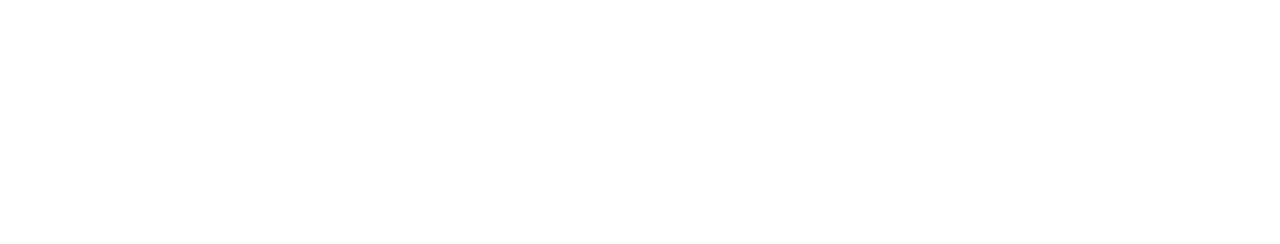
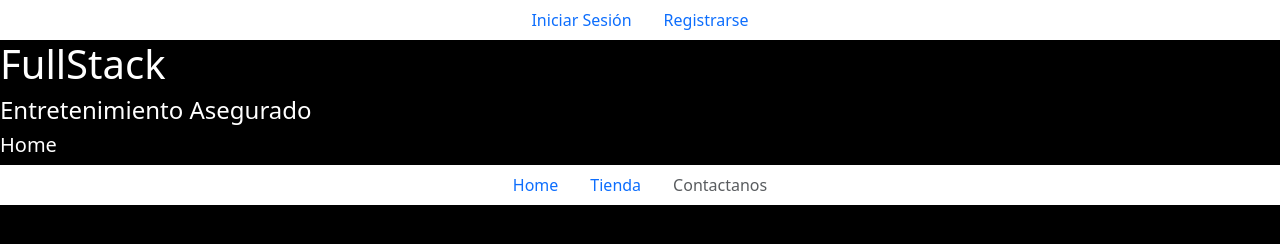
Before and after one commit to TomiB8/TP-HTML-CSS, a plain HTML site: page registro.html in a window 1280 px wide. Drawn offline with nearby package versions, Linux system fonts and the light colour scheme.

Commit message:
Se agregaron Nav en todos los HTML

```diff
--- a/index.html
+++ b/index.html
@@ -9,13 +9,15 @@
     <meta name="viewport" content="width=device-width, initial-scale=1, maximum-scale=1">
     <link rel="shortcut icon" href="Imagenes/icon.png">
     <title>FullStack - Videojuegos -</title>
-    <link rel="stylesheet" href="stylehome.css">
-    <!-- link de Bootstrap -->
+    <!-- Link de CSS Index -->
+    <link rel="stylesheet" href="style.css">
+    <!-- Link de Bootstrap -->
     <link href="https://cdn.jsdelivr.net/npm/bootstrap@5.3.2/dist/css/bootstrap.min.css" rel="stylesheet" integrity="sha384-T3c6CoIi6uLrA9TneNEoa7RxnatzjcDSCmG1MXxSR1GAsXEV/Dwwykc2MPK8M2HN" crossorigin="anonymous">
 </head>
-<body>
+<body class="cuerpo">
 <header>
-    <!--Iniciar Sesión // Registrarse-->
+<!--Iniciar Sesión // Registrarse-->
+<nav class="inireg">
     <ul class="nav justify-content-center">
         <li class="nav-item">
             <a class="nav-link" href="inisecion.html">Iniciar Sesión</a>
@@ -24,26 +26,28 @@
             <a class="nav-link" href="registro.html">Registrarse</a>
         </li>
     </ul>
-    <hr>
-    <!--Logo // Nombre empresa-->
-    <h1>FullStack</h1>
-    <hr>
-    <nav class="navbar bg-dark border-bottom border-body" data-bs-theme="dark">
-    <!-- Navbar content -->
-    </nav>
-
-    <nav class="navbar bg-primary" data-bs-theme="dark">
-    <!-- Navbar content -->
-    </nav>
-
-    <nav class="navbar" style="background-color: #e3f2fd;">
-    <!-- Navbar content -->
+</nav>
+<!--Logo // Nombre empresa-->
+    <div class="logo">
+        <h1>FullStack</h1>
+        <h4>Entretenimiento Asegurado</h4>
+        <h5>Home</h5>
+    </div>
+<!-- Navegador Home + Tienda + Contactanos -->
+    <nav class="navhome">
+        <ul class="nav justify-content-center">
+            <li class="nav-item">
+                <a class="nav-link" href="index.html">Home</a>
+            </li>
+            <li class="nav-item">
+                <a class="nav-link" href="tienda.html">Tienda</a>
+            </li>
+            <li class="nav-item">
+                <a class="nav-link disabled" aria-disabled="true">Contactanos</a>
+            </li>
+        </ul>
     </nav>
 </header>
-
-
-
-
 <!--
 
     * Tratar de hacer una calesita con 2 o 3 ofertas
@@ -53,10 +57,6 @@
     *Juego del mes (02)
 
 -->
-
-
-
-
 
 <!-- <footer>
 
--- a/registro.html
+++ b/registro.html
@@ -0,0 +1,73 @@
+<!DOCTYPE html>
+<html lang="en">
+<head>
+    <meta charset="UTF-8">
+    <meta name="viewport" content="width=device-width, initial-scale=1.0">
+    <meta name="description" content="Venta de consolas y videojuegos originales en Argentina, PS5, XBOX ONE X, PS4, PS3, XBOX ONE, PS VR, Switch, Gadgets, Playstation, Xbox, Nintendo. Envíos a todo el país. FullStack, Satisfacción para impacientes.">
+    <meta name="keywords" content="fullstack, full, stack, market, psvr, plastation vr, vr, realidad virtual, pc, gaming, games, gamers, video juegos, videojuegos, video games, videogames, argentina, arg, ar, ps4 argentina, play 4 argentina, funko, nerf, playstation argentina, playstation 4 argentina, precios, ofertas, super ofertas, xbox, xbox one, 3ds, nintendo, consolas, switch, venta, preventas, gadgets, electronica, tablets, kindle, relojes, drones, merchandising, coleccionables, figuras, apple, ipad, cdmarket, pc armadas, pc gamers, pc de escritorio, homeoffice">
+    <meta name="author" content="Cristian Argel, Tomas Besson, Fabio Colman y Ezequiel Ercegovich">
+    <meta name="viewport" content="width=device-width, initial-scale=1, maximum-scale=1">
+    <link rel="shortcut icon" href="Imagenes/icon.png">
+    <title>FullStack - Videojuegos -</title>
+    <!-- Link de CSS Index -->
+    <link rel="stylesheet" href="style.css">
+    <!-- Link de Bootstrap -->
+    <link href="https://cdn.jsdelivr.net/npm/bootstrap@5.3.2/dist/css/bootstrap.min.css" rel="stylesheet" integrity="sha384-T3c6CoIi6uLrA9TneNEoa7RxnatzjcDSCmG1MXxSR1GAsXEV/Dwwykc2MPK8M2HN" crossorigin="anonymous">
+</head>
+<body class="cuerpo">
+<header>
+<!--Iniciar Sesión // Registrarse-->
+<nav class="inireg">
+    <ul class="nav justify-content-center">
+        <li class="nav-item">
+            <a class="nav-link" href="inisecion.html">Iniciar Sesión</a>
+        </li>
+        <li class="nav-item">
+            <a class="nav-link" href="registro.html">Registrarse</a>
+        </li>
+    </ul>
+</nav>
+<!--Logo // Nombre empresa-->
+    <div class="logo">
+        <h1>FullStack</h1>
+        <h4>Entretenimiento Asegurado</h4>
+        <h5>Home</h5>
+    </div>
+<!-- Navegador Home + Tienda + Contactanos -->
+    <nav class="navhome">
+        <ul class="nav justify-content-center">
+            <li class="nav-item">
+                <a class="nav-link" href="index.html">Home</a>
+            </li>
+            <li class="nav-item">
+                <a class="nav-link" href="tienda.html">Tienda</a>
+            </li>
+            <li class="nav-item">
+                <a class="nav-link disabled" aria-disabled="true">Contactanos</a>
+            </li>
+        </ul>
+    </nav>
+</header>
+<!--
+
+    * Tratar de hacer una calesita con 2 o 3 ofertas
+
+    * Promo de cuotas si interés
+
+    *Juego del mes (02)
+
+-->
+
+<!-- <footer>
+
+    * Derechos de autor
+    * Redes sociales
+    * Contactanos
+    * Mapa de Google
+
+</footer> -->
+
+<!-- JS Bootstrap -->
+<script src="https://cdn.jsdelivr.net/npm/bootstrap@5.3.2/dist/js/bootstrap.bundle.min.js" integrity="sha384-C6RzsynM9kWDrMNeT87bh95OGNyZPhcTNXj1NW7RuBCsyN/o0jlpcV8Qyq46cDfL" crossorigin="anonymous"></script>
+</body>
+</html>
--- a/style.css
+++ b/style.css
@@ -0,0 +1,21 @@
+
+.cuerpo{/* Body */
+    background-color: black;
+}
+.inireg{ /* Navegador Inicio Sesion + Registro */
+background-color: white;
+}
+.logo{ /* Barra Logo + Nombre de la empresa */
+color: white;
+border: 0 none;
+box-shadow: none;
+height: auto;
+margin: 0;
+padding: 0;
+width: auto !important;
+}
+
+.navhome{ /* Navegador Home + Tienda + Contactanos */
+background-color: white;
+
+}
```
Also changed, not shown: tienda.html (added, +73 -0 lines).
